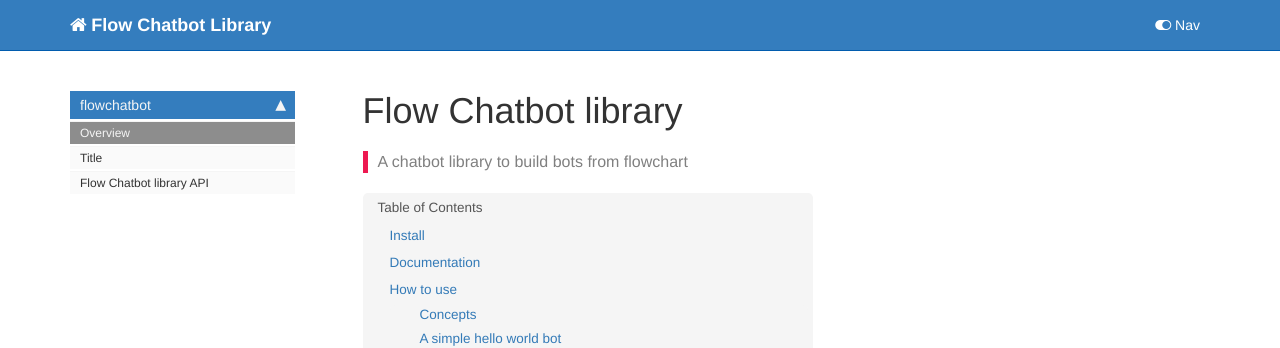
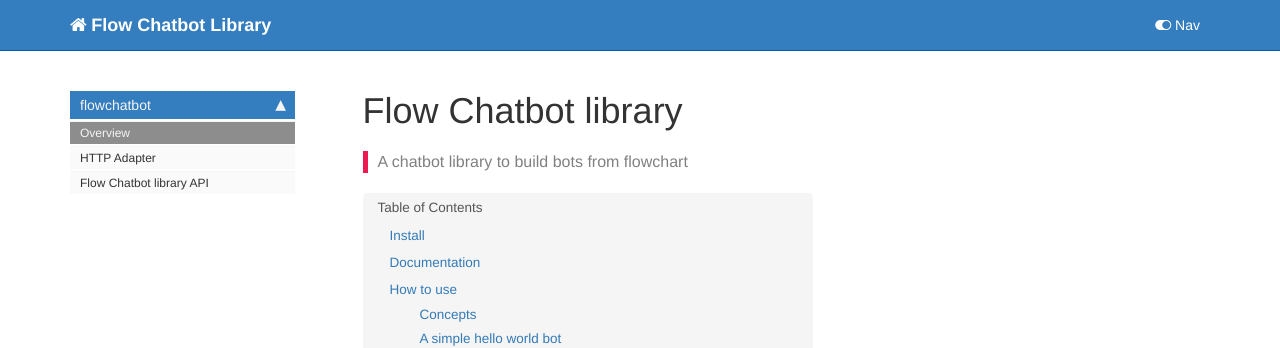
Before and after one commit to kulkarniniraj/flowchatbot, a Jekyll site: the page built from docs/index.html, in a window 1280 px wide. Shown: the top 348 px of the page. Built offline with Jekyll 4.4.1, drawn with Linux system fonts in a browser that asks for light colours; nearby versions of some CDN libraries; comment, search, counter and statistics services are not loaded.

Commit message:
doc changes

```diff
--- a/docs/_data/sidebars/home_sidebar.yml
+++ b/docs/_data/sidebars/home_sidebar.yml
@@ -11,7 +11,7 @@ entries:
       url: /
     - external_url: http-adapter.html
       output: web,pdf
-      title: Title
+      title: 'HTTP Adapter '
     - output: web,pdf
       title: Flow Chatbot library API
       url: multiprocess-bot.html
--- a/docs/sidebar.json
+++ b/docs/sidebar.json
@@ -1,7 +1,7 @@
 {
   "flowchatbot": {
     "Overview": "/",
-    "Title": "http-adapter.html",
+    "HTTP Adapter ": "http-adapter.html",
     "Flow Chatbot library API": "multiprocess-bot.html"
   }
 }
```
Also changed, not shown: 1 other file.
